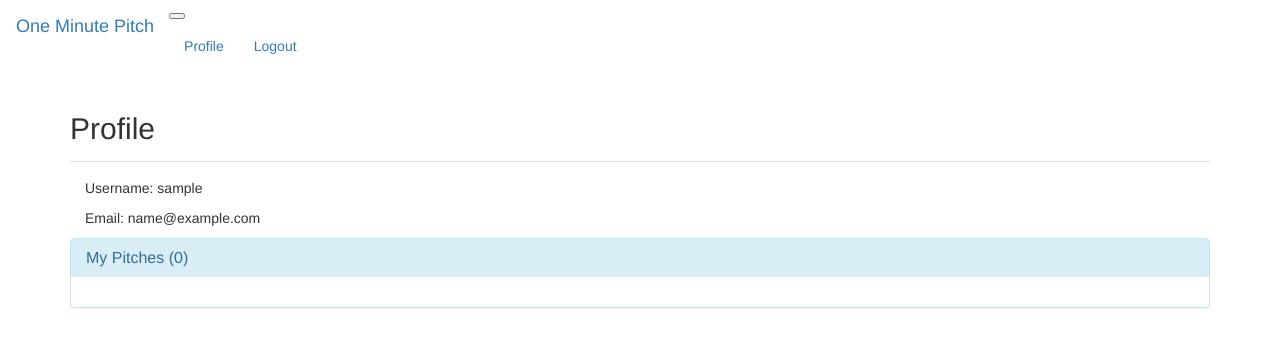
After one commit to lydiah2015/Pitch, a Flask app: page /auth/profile in a window 1280 px wide. The commit adds this page. Shown: the top 347 px of the page. Run offline with Flask 2, Linux system fonts and the light colour scheme; the visitor is signed in with stand-in values (Sample User, id 1); data comes from the database, SQL or seed files in the repository; data that the repository does not hold is empty; some libraries are stand-ins or nearby versions.

Commit message:
created profile view function & profile template

```diff
--- a/app/auth/views.py
+++ b/app/auth/views.py
@@ -38,7 +38,13 @@ def register():
     return render_template("./auth/register.html", title = title ,form=form,error=error)
 
 @auth.route("/logout")
+@login_required
 def logout():
     if current_user.is_authenticated:
         logout_user()
     return redirect(url_for('main.index'))
+
+@auth.route("/profile")
+@login_required
+def profile():
+    return render_template("./auth/profile.html")
--- a/app/main/views.py
+++ b/app/main/views.py
@@ -11,7 +11,7 @@ def index():
 
 @main.route("/pitches/<string:category>")
 def pitches(category):
-    pitches=Post.query.filter_by(category=category)
+    pitches=list(Post.query.filter_by(category=category))
     return render_template("./main/pitches.html",pitches=pitches)
 
 @main.route("/pitch/<int:pitch_id>",methods=["GET","POST"])
--- /dev/null
+++ b/app/templates/auth/profile.html
@@ -0,0 +1,35 @@
+{% extends './base.html' %}
+{% block content %}
+    <div class="container">
+        <div class="page-header">
+            <h2>Profile</h2>
+        </div>
+        <div class="container">
+            <p>Username: {{current_user.username}}</p>
+            <p>Email: {{current_user.email}}</p>
+        </div>
+        <div class="panel-group">
+            <div class="panel panel-info">
+                <div class="panel-heading  animate">
+                <h4 class="panel-title">
+                    <span>My Pitches (<span id="postcount">{{current_user.posts.count()}}</span>)</span>
+                </h4>
+                </div>
+                <div class="panel-body">
+                    <div class="card-columns">
+                        {% for pitch in current_user.posts.all() %}
+                        <div class="card">
+                            <div class="card-header">
+                                <a href="/pitch/{{pitch.id}}">
+                                    {{pitch.title}}
+                                </a>
+                            </div>
+                            <div class="card-body">{{pitch.text[:32]}}</div>
+                        </div>
+                        {% endfor %}
+                    </div>
+                </div>
+
+            </div>
+        </div>
+{% endblock %}
--- a/app/templates/base.html
+++ b/app/templates/base.html
@@ -29,9 +29,6 @@
                     </li>
                 {% else %}
                     <li class="nav-item">
-                        <a class="nav-link" href="{{url_for('main.add_pitch')}}">Add Pitch</a>
-                    </li>
-                    <li class="nav-item">
                         <a class="nav-link" href="{{url_for('auth.profile')}}">Profile</a>
                     </li>
                     <li class="nav-item">
--- a/app/templates/main/pitch.html
+++ b/app/templates/main/pitch.html
@@ -28,12 +28,12 @@
                     <span class="badge badge-primary">Downvotes: {{pitch.dislikes.count()}}</span>
                 </div>
             </div>
+            {% if current_user.is_authenticated %}
             <div class="card-footer">
-                {% if current_user.is_authenticated %}
                 <a href="/pitch/upvote/{{pitch.id}}" class="card-link">upvote</a>
                 <a href="/pitch/downvote/{{pitch.id}}" class="card-link">downvote</a>
-                {% endif %}
             </div>
+            {% endif %}
         </div>
         {% endif %}
     </div>
--- a/app/templates/main/pitches.html
+++ b/app/templates/main/pitches.html
@@ -8,6 +8,7 @@
             <h3>Pitches</h3>
         </div>
         <div class="card-columns">
+            {% if pitches %}
             {% for pitch in pitches %}
             <div class="card">
                 <div class="card-header">
@@ -21,6 +22,9 @@
                 </div>
             </div>
             {% endfor %}
+            {% else %}
+            <h4>No pitch in this category yet !!</h4>
+            {% endif %}
         </div>
     </div>
 {% endblock %}
```
Also changed, not shown: app/templates/index.html (+7 -1 lines), app/static/style.css (line endings or trailing spaces).
